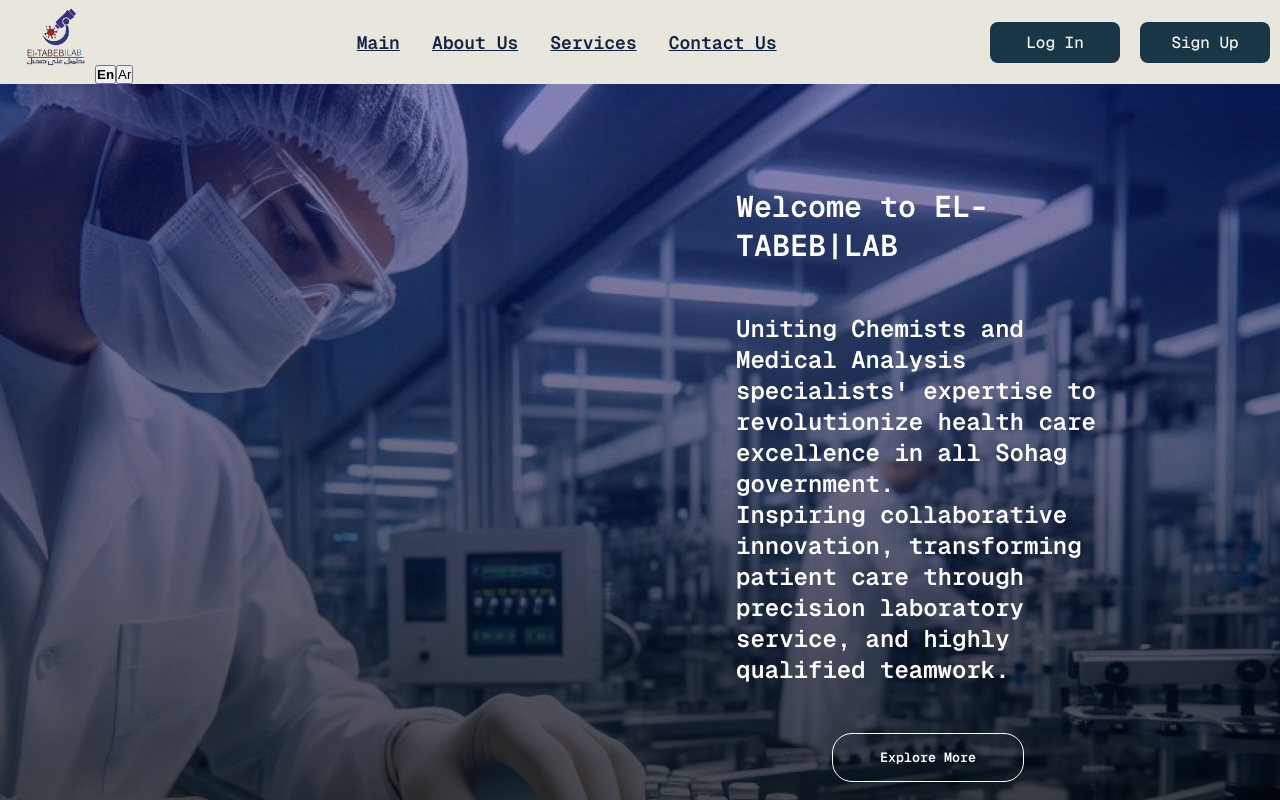
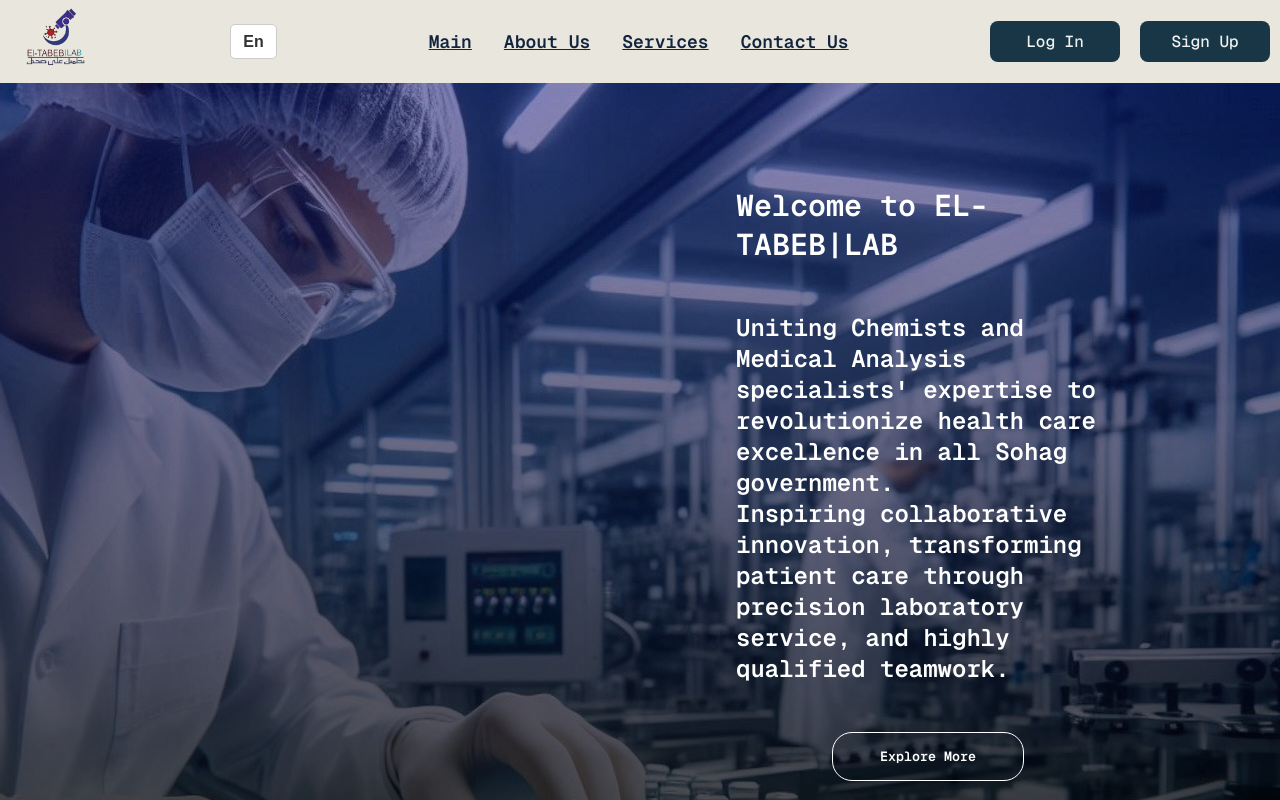
Before and after one commit to abanoubamgadnsary/el-tabib-lab, a React (Vite) app: page / in a window 1280 px wide. Shown: the top 800 px of the page. Built offline with nearby package versions, Linux system fonts and the light colour scheme.

Commit message:
styling the language button

```diff
--- a/src/1-NavBar/Navbar.jsx
+++ b/src/1-NavBar/Navbar.jsx
@@ -9,34 +9,44 @@
 function Navbar() {
   const { t, i18n } = useTranslation();
 
+  const changeLanguage = (event) => {
+    const language = event.target.value;
+    i18n.changeLanguage(language);
+  };
+
   return (
     <nav className="nav">
       <div className="logo-container ">
         <a className="logo" href="">
           <img src="./photos/EL TABIB LOGO PNG.png" alt="" />
         </a>
+      </div>
+      <select
+        name="language"
+        id="language-select"
+        className="select"
+        onChange={changeLanguage}
+      >
         {Object.keys(lngs).map((lng) => (
-          <button
+          <option
             key={lng}
             style={{
               fontWeight: i18n.resolvedLanguage === lng ? "bold" : "normal",
             }}
-            type="submit"
-            onClick={() => i18n.changeLanguage(lng)}
+            value={lng}
           >
             {lngs[lng].nativeName}
-          </button>
+          </option>
         ))}
-      </div>
-      <div
-        className="list"
+      </select>
+      <div className="list">
+        <ul
           style={
             i18n.resolvedLanguage === "en"
               ? { direction: "ltr" }
               : { direction: "rtl" }
           }
         >
-        <ul>
           <li>
             <a href="#main">{t("navbar.main")}</a>
           </li>
--- a/src/1-NavBar/navbar.css
+++ b/src/1-NavBar/navbar.css
@@ -16,6 +16,36 @@
 .logo img {
   width: 75px;
 }
+.select {
+  margin: 10px;
+  padding: 8px 12px;
+  font-size: 16px;
+  font-family: Arial, sans-serif;
+  border: 1px solid #ccc;
+  border-radius: 5px;
+  background-color: #fff;
+  color: #333;
+  appearance: none;
+  -webkit-appearance: none;
+  -moz-appearance: none;
+  outline: none;
+  cursor: pointer;
+  transition: border-color 0.3s ease, box-shadow 0.3s ease;
+}
+
+.select:hover {
+  border-color: #888;
+}
+
+.select:focus {
+  border-color: #555;
+  box-shadow: 0 0 5px rgba(0, 0, 0, 0.2);
+}
+
+.select option {
+  font-weight: normal;
+}
+
 .nav ul {
   --_gap: 2rem;
   list-style: none;
--- a/src/Footer/footer.css
+++ b/src/Footer/footer.css
@@ -15,6 +15,7 @@
 
 .footer .copy-right {
   margin-left: 2rem;
+  color: #09151a;
 }
 
 .footer .shortcuts {
@@ -24,9 +25,15 @@
   align-items: center;
   justify-content: center;
 }
-
-.footer .icon-facebook-square > a {
-  color: #111;
+.footer .icon-facebook-square {
+  color: #29487d;
+}
+.footer .icon-phone-square {
+  color: #075e54;
+}
+.footer .icon-facebook-square > a,
+.footer .icon-phone-square > p {
+  color: #09151a;
 }
 
 .footer .icon-facebook-square,
```
Lines whose indentation alone changed are shown as unchanged.
